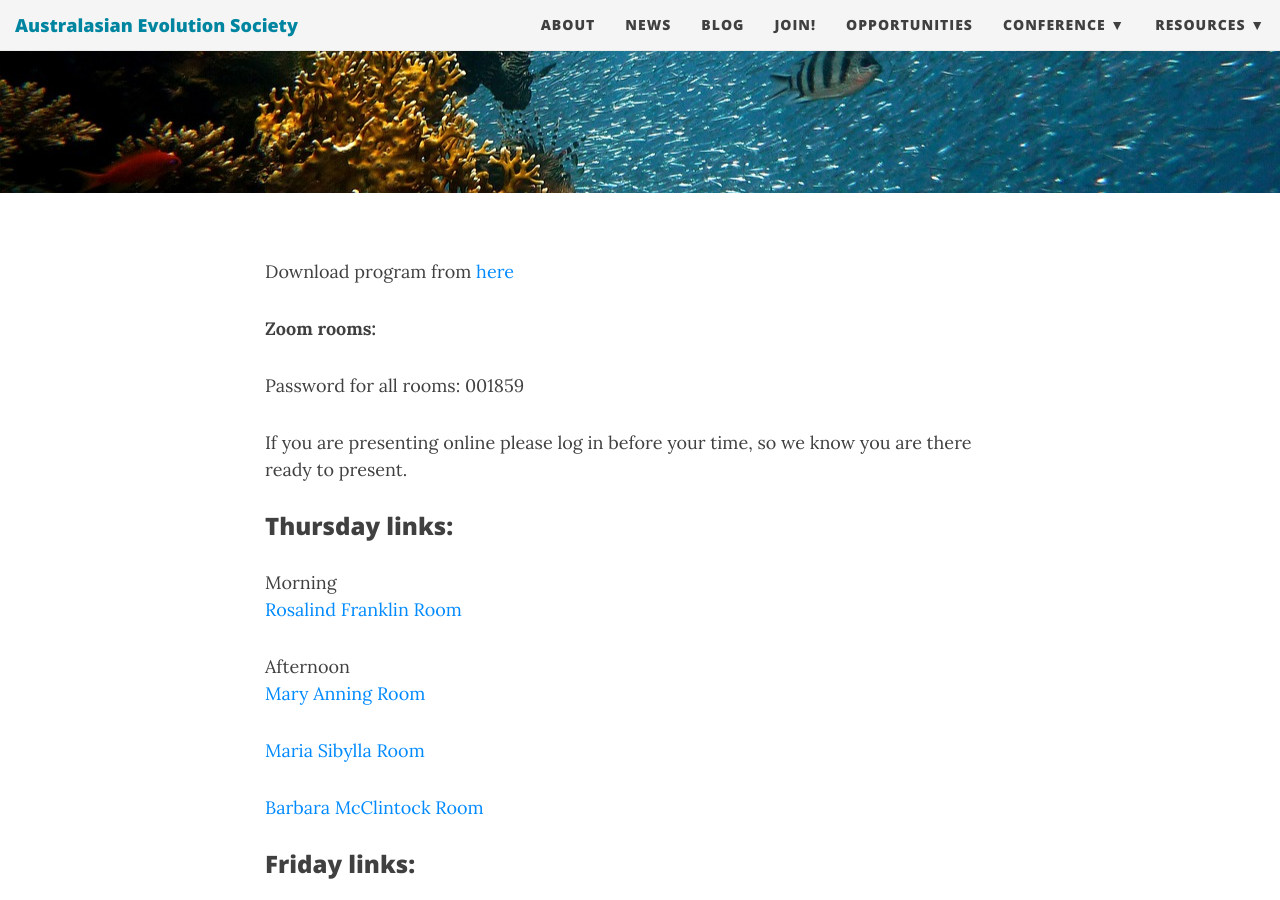
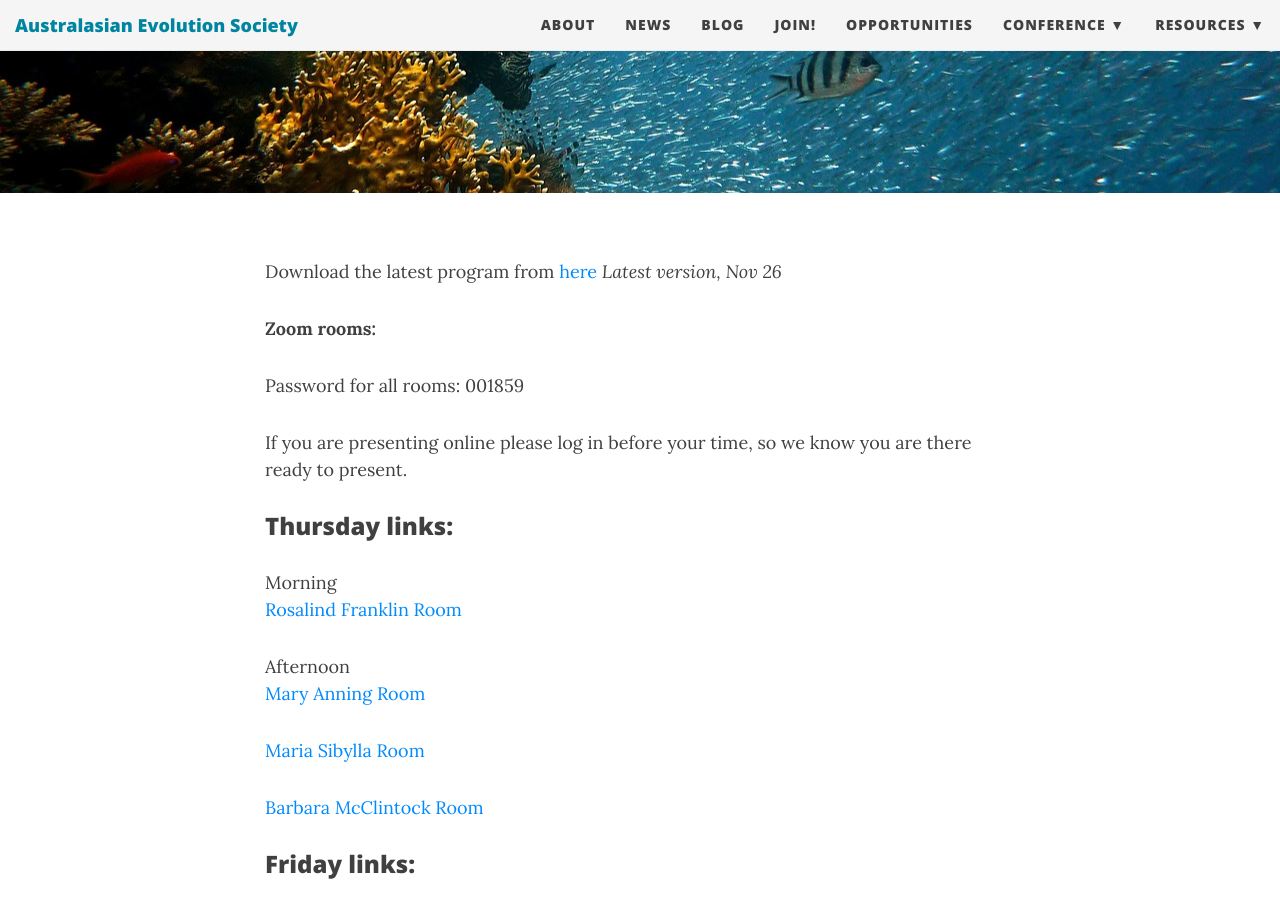
Before and after one commit to ausevo/ausevo.github.io, a Jekyll site: the page built from programme.md, in a window 1280 px wide and 900 px high, scrolled down 350 px. Built offline with Jekyll 4.4.1, drawn with Linux system fonts in a browser that asks for light colours; nearby versions of some CDN libraries.

Commit message:
new programme

```diff
--- a/programme.md
+++ b/programme.md
@@ -8,7 +8,8 @@ bigimg:
 ---
 
 
-Download program from [here](./docs/ScheduleAES2021.pdf)
+Download the latest program from [here](./docs/ScheduleAES2021.pdf)
+*Latest version, Nov 26*
 
 **Zoom rooms:**
 
```
Also changed, not shown: 1 other file.
